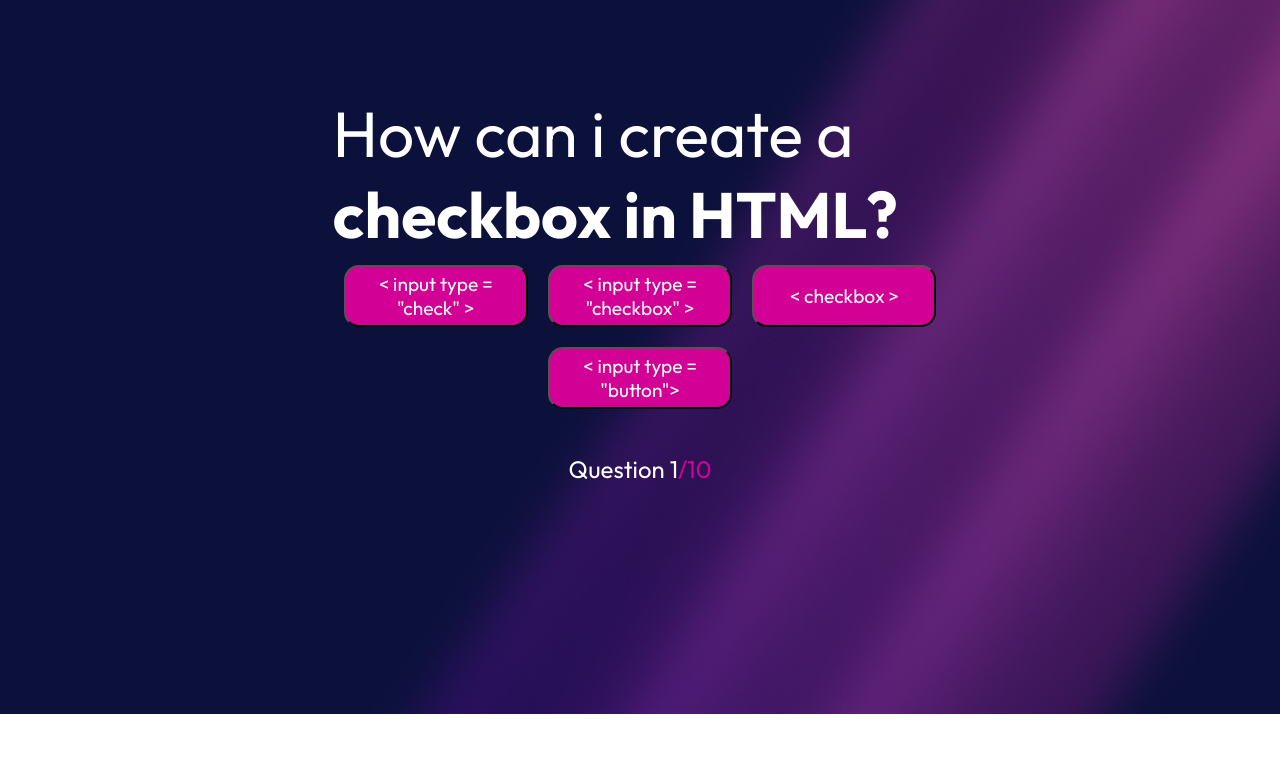
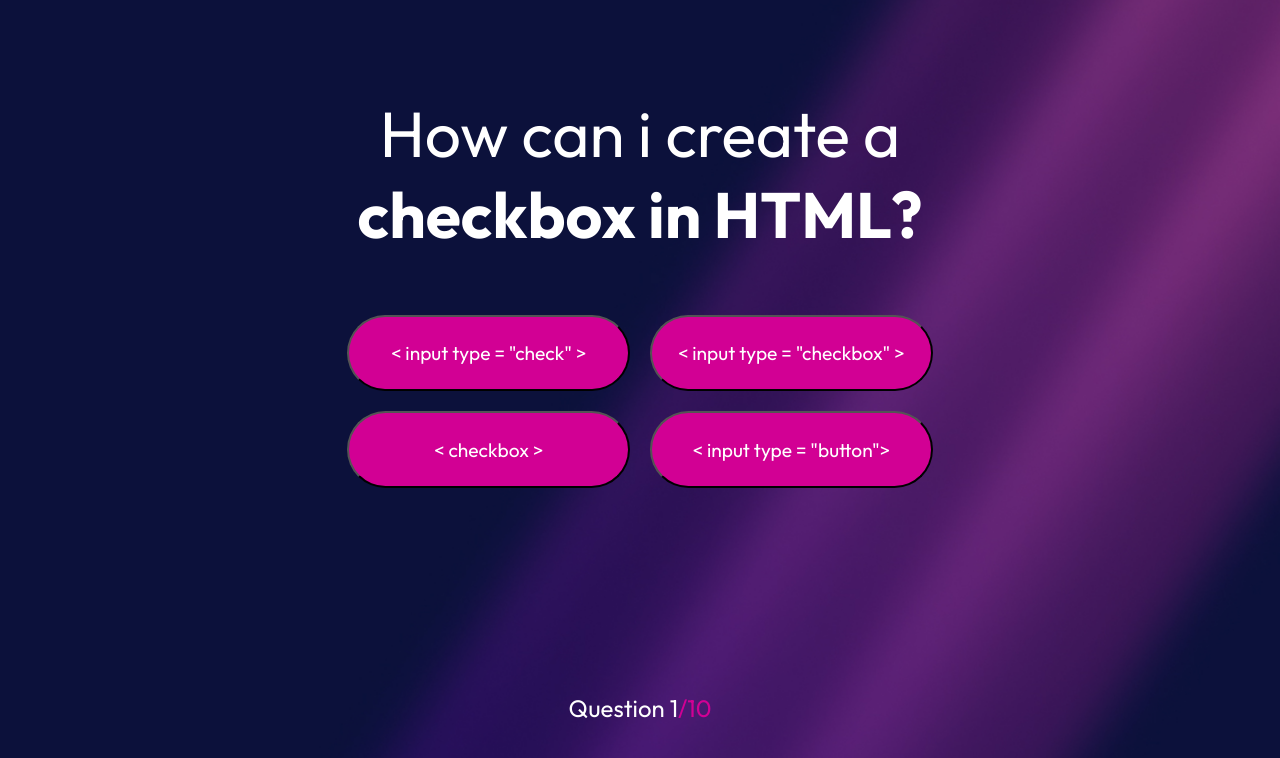
Before and after one commit to CostelNeg/buildWeek_1, a plain HTML site: page quizzPage.html in a window 1280 px wide. Shown: the part 86-844 px from the top of the page. Before the commit the page ends 800 px from the top, so only its background shows below. Drawn offline with Linux system fonts and the light colour scheme.

Commit message:
sistemata QuizzPage

```diff
--- a/assets/css/styleQuizzPage.css
+++ b/assets/css/styleQuizzPage.css
@@ -37,24 +37,28 @@ body {
 .question {
   width: fit-content;
   font-size:  4rem;
+  text-align: center;
 }
 
 .quizzQuestions {
-  width: fit-content;
   display: flex;
   flex-wrap: wrap;
   justify-content: center;
+  align-items: center;
 }
 
 .answers {
   display: flex;
   flex-wrap: wrap;
   justify-content: center;
+  width: 100%;
+  margin-top: 50px;
 }
 
 .answers button {
-  width: 30%;
-  border-radius: 15px;
+  width: 46%;
+  height: 4em;
+  border-radius: 50px;
   margin: 2em;
   background-color: #d20094;
   cursor: pointer;
@@ -69,7 +73,7 @@ footer{
   align-items: center;
   height: 100px;
   font-size: 1.5rem;
-
+  margin-top: 160px;
 }
 .remainingQuestions{
   color: #d20094;
```
